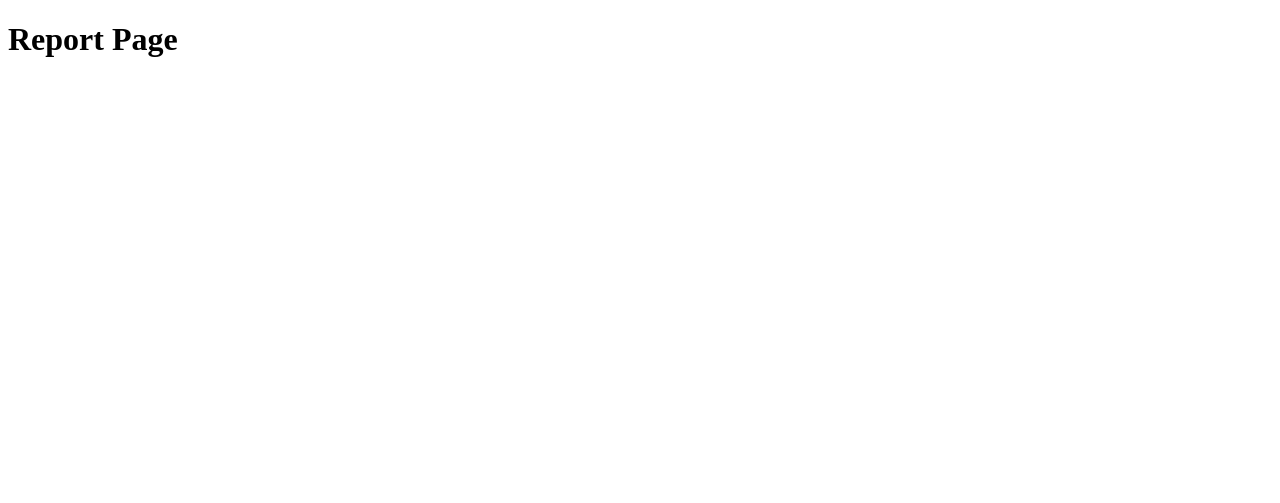
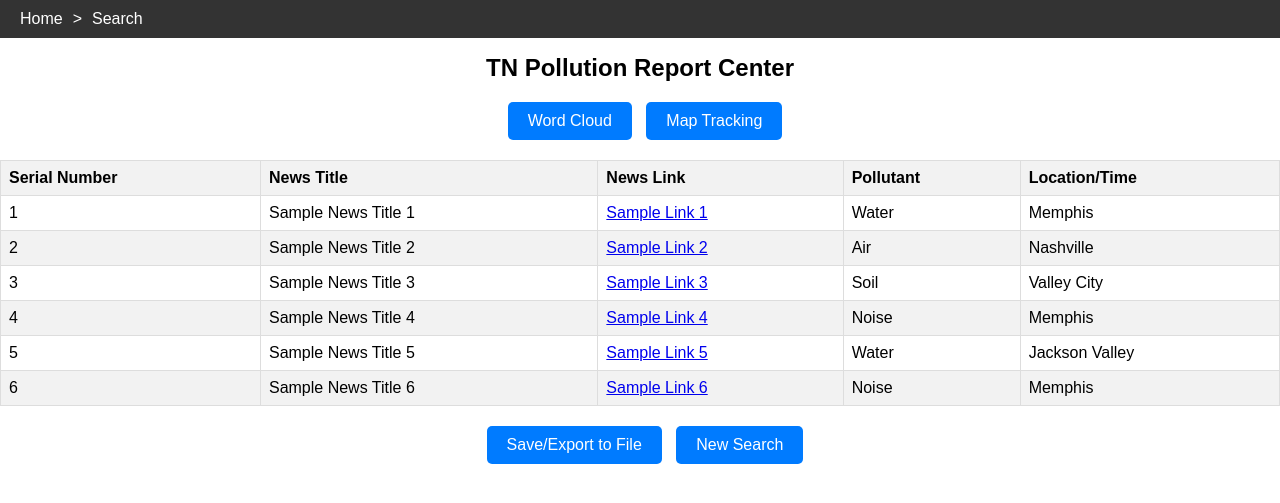
Before and after one commit to baldone98/enviromental-pollution-event-tracking, a Django app: page /report/ in a window 1280 px wide. Before the commit the part shown is almost empty. Shown: the top 503 px of the page. Run offline with Django 5.2, Linux system fonts and the light colour scheme.

Commit message:
report page update

```diff
--- a/EJ_Porject/homepage/templates/report/report.html
+++ b/EJ_Porject/homepage/templates/report/report.html
@@ -2,8 +2,157 @@
 <html>
 <head>
     <title>Environmental Pollution Event Tracking - Report</title>
+    <style>
+        body {
+            font-family: Arial, sans-serif;
+            margin: 0;
+            padding: 0;
+        }
+        nav {
+            background-color: #333;
+            color: white;
+            padding: 10px 20px;
+        }
+        nav ul {
+            list-style-type: none;
+            padding: 0;
+            margin: 0;
+            display: flex;
+            align-items: center;
+        }
+        nav ul li {
+            display: inline-block;
+            margin-right: 10px;
+        }
+        nav ul li a {
+            color: white;
+            text-decoration: none;
+        }
+        nav ul li:last-child {
+            margin-right: 0;
+        }
+        table {
+            width: 100%;
+            border-collapse: collapse;
+            margin-top: 20px;
+        }
+        th, td {
+            border: 1px solid #ddd;
+            padding: 8px;
+            text-align: left;
+        }
+        th {
+            background-color: #f2f2f2;
+        }
+        tr:nth-child(even) {
+            background-color: #f2f2f2;
+        }
+        tr:hover {
+            background-color: #ddd;
+        }
+        .button-container {
+            text-align: center;
+            margin-top: 20px;
+            margin-bottom: 20px;
+        }
+        .button-container a {
+            display: inline-block;
+            margin-left: 10px;
+            padding: 10px 20px;
+            background-color: #007bff;
+            color: white;
+            text-decoration: none;
+            border-radius: 5px;
+        }
+        .centered {
+            text-align: center;
+        }
+        .title {
+            font-size: 24px;
+            margin-bottom: 20px;
+        }
+    </style>
 </head>
 <body>
-    <h1>Report Page</h1>
+    <nav>
+        <ul>
+            <li><a href="#">Home</a></li>
+            <li>&gt;</li>
+            <li><a href="#">Search</a></li>
+        </ul>
+    </nav>
+    <div class="centered">
+        <h1 class="title">TN Pollution Report Center</h1>
+        <div class="button-container">
+            <a href="#" id="word-cloud-button">Word Cloud</a>
+            <a href="#" id="map-tracking-button">Map Tracking</a>
+        </div>
+    </div>
+    <table>
+        <thead>
+            <tr>
+                <th>Serial Number</th>
+                <th>News Title</th>
+                <th>News Link</th>
+                <th>Pollutant</th>
+                <th>Location/Time</th>
+            </tr>
+        </thead>
+        <tbody>
+            <!-- Insert fake data here -->
+            <tr>
+                <td>1</td>
+                <td>Sample News Title 1</td>
+                <td><a href="#">Sample Link 1</a></td>
+                <td>Water</td>
+                <td>Memphis</td>
+            </tr>
+
+            <tr>
+                <td>2</td>
+                <td>Sample News Title 2</td>
+                <td><a href="#">Sample Link 2</a></td>
+                <td>Air</td>
+                <td>Nashville</td>
+            </tr>
+
+            <tr>
+                <td>3</td>
+                <td>Sample News Title 3</td>
+                <td><a href="#">Sample Link 3</a></td>
+                <td>Soil</td>
+                <td>Valley City</td>
+            </tr>
+
+            <tr>
+                <td>4</td>
+                <td>Sample News Title 4</td>
+                <td><a href="#">Sample Link 4</a></td>
+                <td>Noise</td>
+                <td>Memphis</td>
+            </tr>
+
+            <tr>
+                <td>5</td>
+                <td>Sample News Title 5</td>
+                <td><a href="#">Sample Link 5</a></td>
+                <td>Water</td>
+                <td>Jackson Valley</td>
+            </tr>
+
+            <tr>
+                <td>6</td>
+                <td>Sample News Title 6</td>
+                <td><a href="#">Sample Link 6</a></td>
+                <td>Noise</td>
+                <td>Memphis</td>
+            </tr>
+            <!-- Add more fake data -->
+        </tbody>
+    </table>
+    <div class="button-container">
+        <a href="#" id="save-button">Save/Export to File</a>
+        <a href="#" id="new-search-button">New Search</a>
+    </div>
 </body>
 </html>
```
Also changed, not shown: 3 other files.
